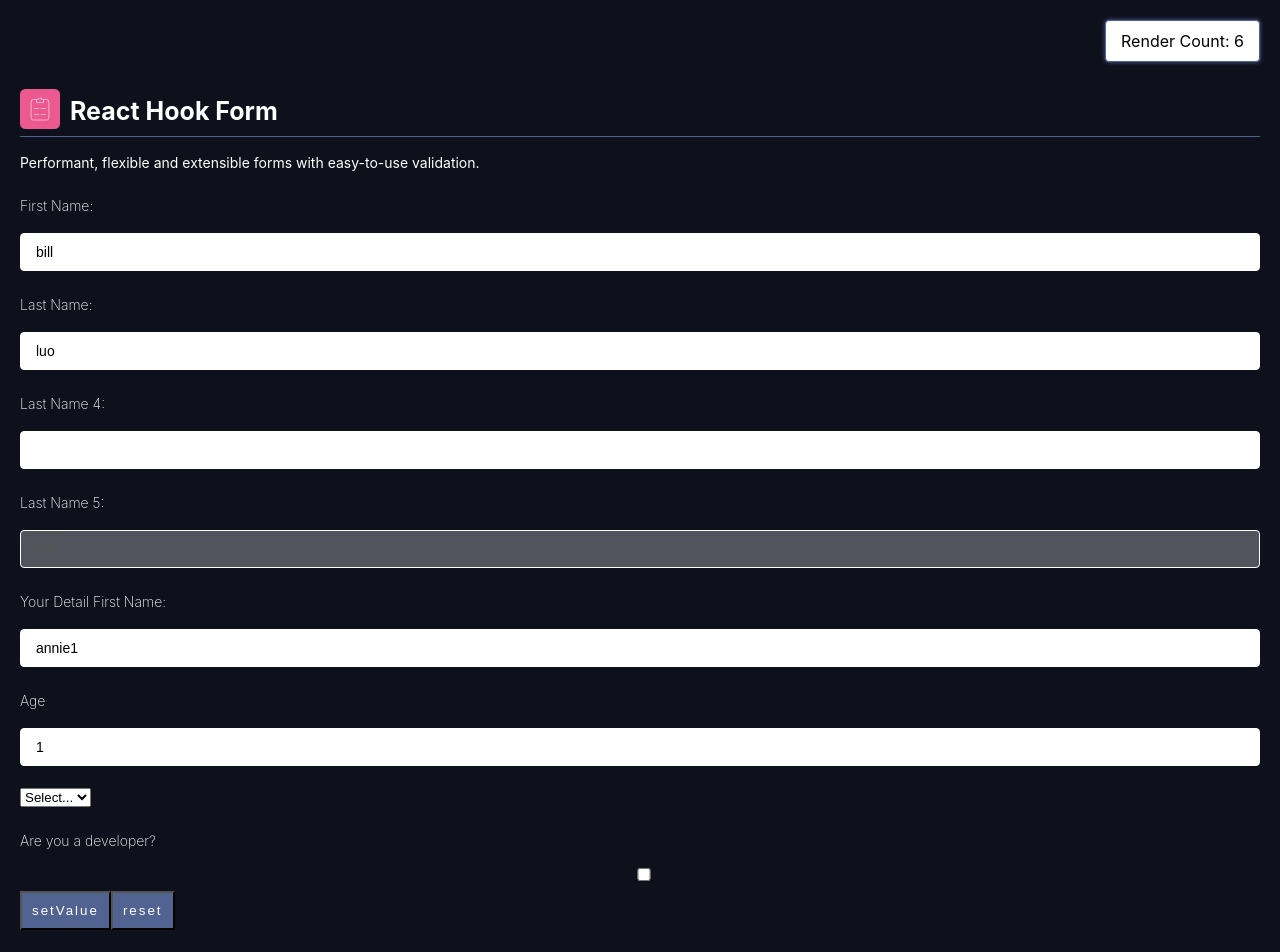
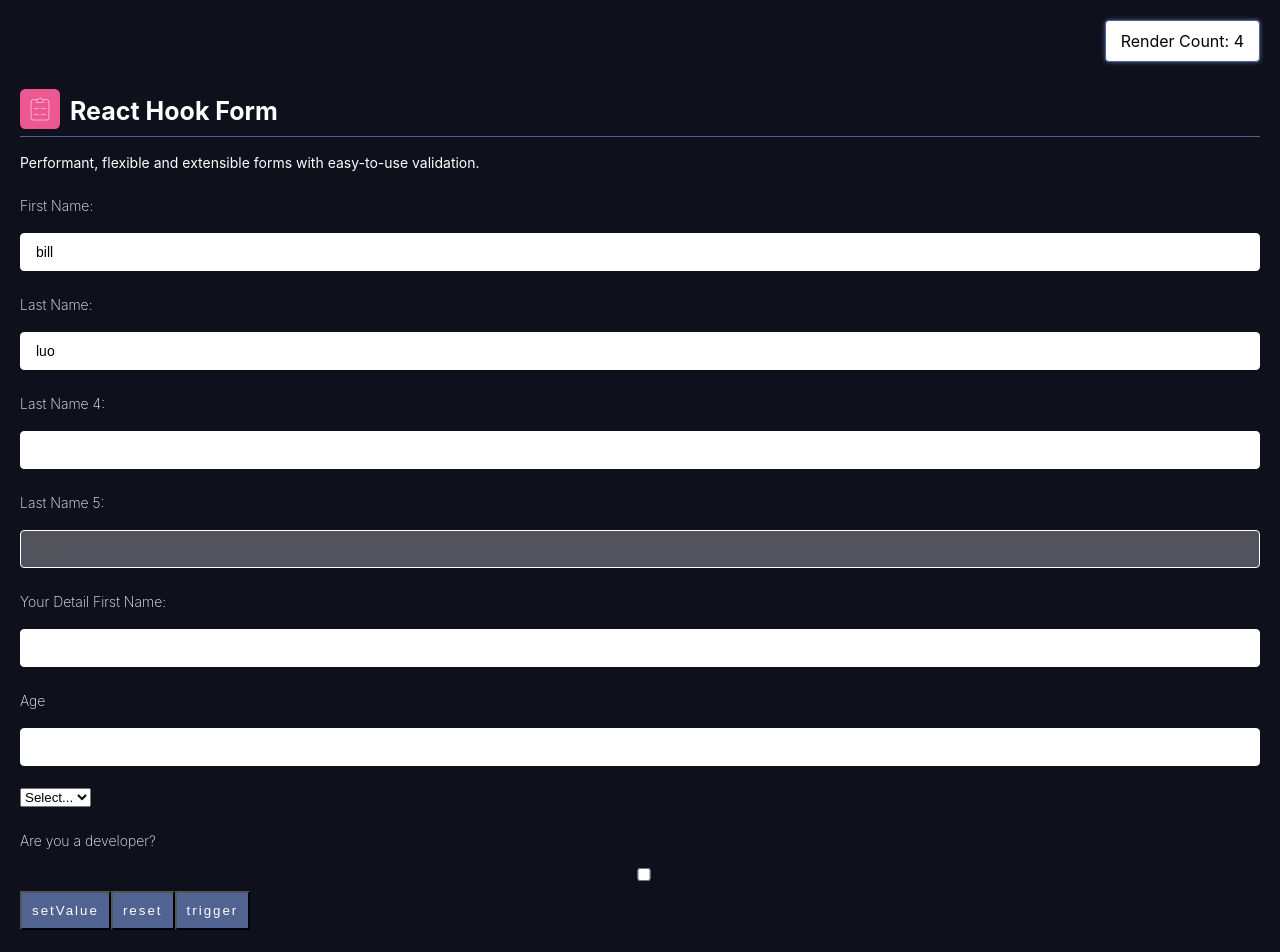
Before and after one commit to Annie-Huang/react-hook-form-tutorial, a React (Create React App) app: page / in a window 1280 px wide. Shown: the top 952 px of the page. Built offline with nearby package versions, Linux system fonts and the light colour scheme.

Commit message:
Explain, trigger on entire form, 1 field, multiple fields

```diff
--- a/src/components/BasicWithTypescript.tsx
+++ b/src/components/BasicWithTypescript.tsx
@@ -62,15 +62,16 @@
     setValue,
     reset,
     getValues,
+    trigger,
   } = useForm<FormValues>({
     // mode: 'onChange', // isValid only worked if you have mode set to be 'onChange'
     // delayError: 500, // delay to show up the error msg
     defaultValues: {
       firstName: 'bill',
       lastName: 'luo',
-      age: 1,
+      // age: 1,
       yourDetail: {
-        firstName: 'annie1',
+        firstName: '',
       },
       lastName2: 'bill',
       lastName3: 'bill',
@@ -151,7 +152,7 @@
   // console.log('isValid=', isValid);
   // NOTE: only worked when you have mode set to be 'onChange'. isDirty return true as long as your field value !== initial value
   //       isDirty is more like the native form of isDirty state
-  console.log('isDirty=', isDirty);
+  // console.log('isDirty=', isDirty);
   // NOTE: dirtyFields is a bit different from isDirty. If you change a field, it will show in the dirtyFields object.
   //       But if you change it back to the original value, it will be removed from the dirtyFields object.
   // console.log('dirtyFields=', dirtyFields);
@@ -451,6 +452,18 @@
           reset
         </button>
 
+        <button
+          type='button'
+          // NOTE: Trigger validation on All fields
+          // onClick={() => trigger()}
+          // NOTE: Trigger validation on 1 field
+          // onClick={() => trigger('yourDetail.firstName')}
+          // NOTE: Trigger validation on multiple fields
+          onClick={() => trigger(['yourDetail.firstName', 'age', 'firstName'])}
+        >
+          trigger
+        </button>
+
         <input type='submit' />
         {/*<input type='submit' disabled={!isValid} />*/}
 
```
Also changed, not shown: Note.txt.
